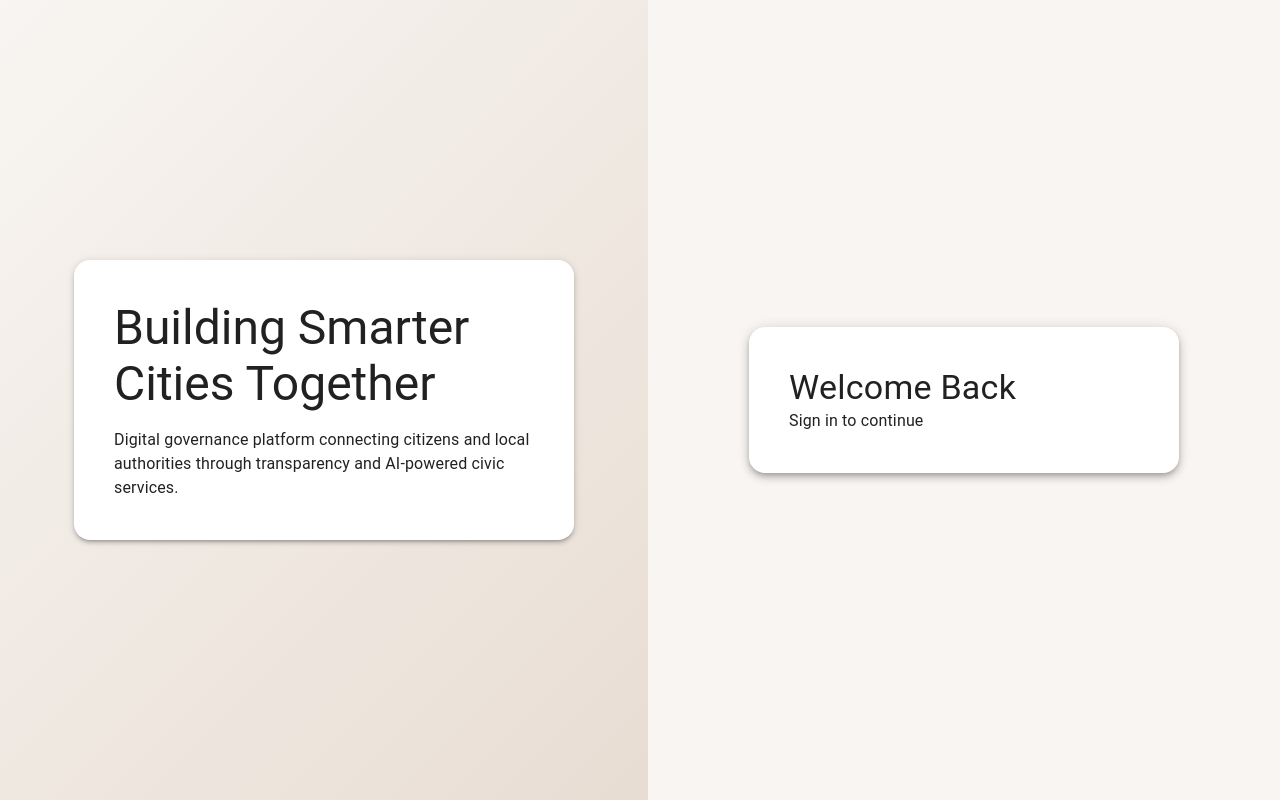
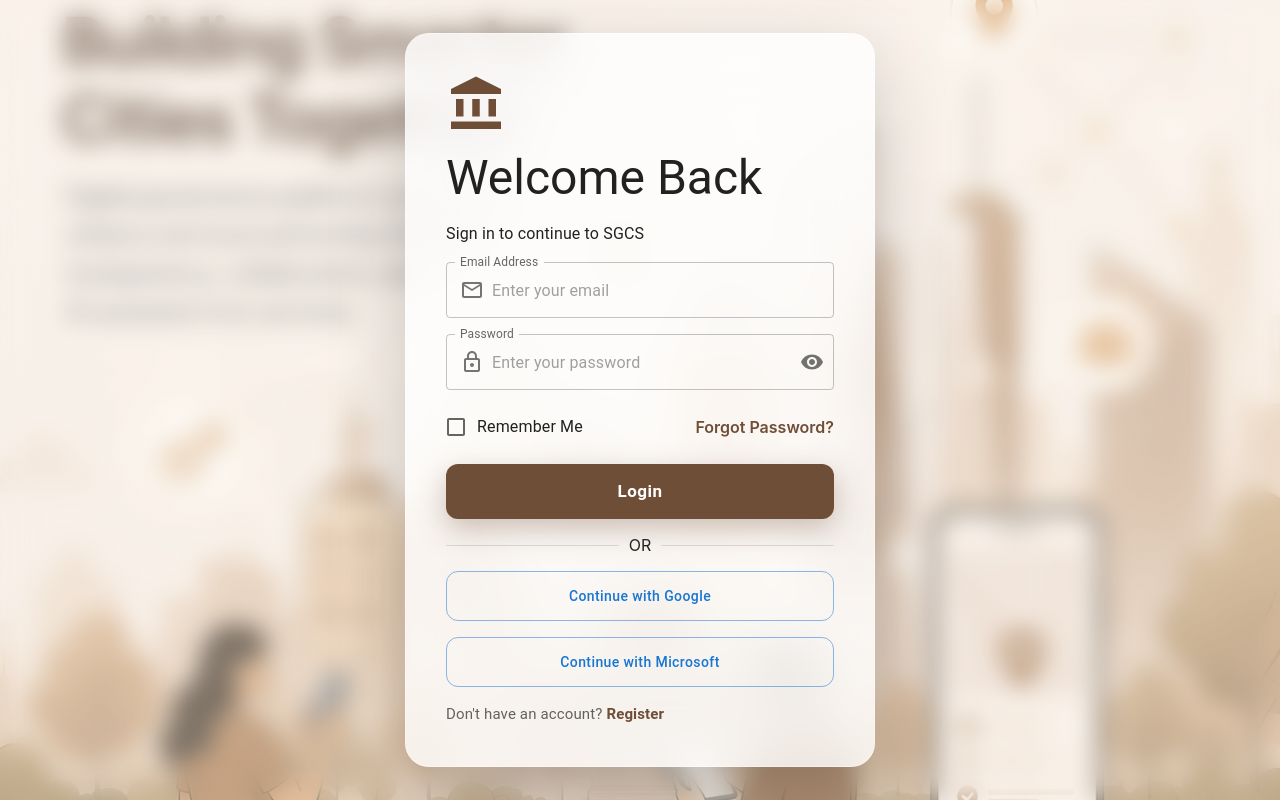
Before and after one commit to mahi2003-123/Smart_Governance_And_Civic_Corporation_System, a React (Vite) app: page / in a window 1280 px wide. Built offline with nearby package versions, Linux system fonts and the light colour scheme.

Commit message:
working with the login.tsx

```diff
--- a/src/pages/auth/Login.tsx
+++ b/src/pages/auth/Login.tsx
@@ -1,87 +1,261 @@
+import { useState } from "react";
+
 import {
   Box,
   Paper,
   Typography,
+  TextField,
+  Button,
+  Checkbox,
+  FormControlLabel,
+  Link,
+  Divider,
+  Stack,
+  IconButton,
+  InputAdornment,
 } from "@mui/material";
 
+import {
+  AccountBalance,
+  EmailOutlined,
+  LockOutlined,
+  Visibility,
+  VisibilityOff,
+} from "@mui/icons-material";
+
+import heroImage from "../../assets/loginimg.png";
+
 const Login = () => {
+  const [showPassword, setShowPassword] = useState(false);
+
   return (
     <Box
       sx={{
+        width: "100%",
+        minHeight: "100vh",
+        position: "relative",
+        overflow: "hidden",
+
+        backgroundImage: `url(${heroImage})`,
+        backgroundSize: "cover",
+        backgroundPosition: "center",
+        backgroundRepeat: "no-repeat",
+
         display: "flex",
-        minHeight: "100vh",
-        bgcolor: "#F8F5F2",
+        justifyContent: "center",
+        alignItems: "center",
       }}
     >
-      {/* Left Hero Section */}
+      {/* Background Blur */}
       <Box
         sx={{
-          flex: 1,
-          display: { xs: "none", md: "flex" },
-          justifyContent: "center",
-          alignItems: "center",
+          position: "absolute",
+          inset: 0,
+
+          backdropFilter: "blur(12px)",
+          WebkitBackdropFilter: "blur(12px)",
+
           background:
-            "linear-gradient(135deg, #F8F5F2 0%, #E8DDD3 100%)",
-          p: 6,
+            "linear-gradient(rgba(248,245,242,0.35), rgba(248,245,242,0.35))",
+
+          zIndex: 1,
+        }}
+      />
+
+      {/* Login Card */}
+      <Paper
+        elevation={0}
+        sx={{
+          position: "relative",
+          zIndex: 2,
+
+          width: 470,
+          maxWidth: "90%",
+
+          p: 5,
+
+          borderRadius: "24px",
+
+          background: "rgba(255,255,255,0.78)",
+
+          backdropFilter: "blur(25px)",
+          WebkitBackdropFilter: "blur(25px)",
+
+          border: "1px solid rgba(255,255,255,.35)",
+
+          boxShadow:
+            "0 30px 80px rgba(0,0,0,.20)",
         }}
       >
-        <Paper
-          elevation={3}
-          sx={{
-            p: 5,
-            borderRadius: 4,
-            maxWidth: 500,
-          }}
+        <Stack
+          spacing={2}
+          alignItems="center"
         >
+          <AccountBalance
+            sx={{
+              fontSize: 60,
+              color: "#6F4E37",
+            }}
+          />
+
           <Typography
             variant="h3"
-            fontWeight="bold"
-            color="#6F4E37"
-            gutterBottom
-          >
-            Building Smarter
-            <br />
-            Cities Together
-          </Typography>
-
-          <Typography color="text.secondary">
-            Digital governance platform connecting citizens and
-            local authorities through transparency and
-            AI-powered civic services.
-          </Typography>
-        </Paper>
-      </Box>
-
-      {/* Right Login Section */}
-      <Box
-        sx={{
-          flex: 1,
-          display: "flex",
-          justifyContent: "center",
-          alignItems: "center",
-          p: 5,
-        }}
-      >
-        <Paper
-          elevation={5}
-          sx={{
-            width: 430,
-            p: 5,
-            borderRadius: 4,
-          }}
-        >
-          <Typography
-            variant="h4"
-            fontWeight="bold"
+            fontWeight="700"
           >
             Welcome Back
           </Typography>
 
           <Typography color="text.secondary">
-            Sign in to continue
+            Sign in to continue to SGCS
           </Typography>
-        </Paper>
-      </Box>
+                    <TextField
+            fullWidth
+            variant="outlined"
+            label="Email Address"
+            placeholder="Enter your email"
+            margin="normal"
+            slotProps={{
+              input: {
+                startAdornment: (
+                  <InputAdornment position="start">
+                    <EmailOutlined color="action" />
+                  </InputAdornment>
+                ),
+              },
+            }}
+          />
+
+          <TextField
+            fullWidth
+            variant="outlined"
+            label="Password"
+            placeholder="Enter your password"
+            type={showPassword ? "text" : "password"}
+            margin="normal"
+            slotProps={{
+              input: {
+                startAdornment: (
+                  <InputAdornment position="start">
+                    <LockOutlined color="action" />
+                  </InputAdornment>
+                ),
+                endAdornment: (
+                  <InputAdornment position="end">
+                    <IconButton
+                      edge="end"
+                      onClick={() =>
+                        setShowPassword(!showPassword)
+                      }
+                    >
+                      {showPassword ? (
+                        <VisibilityOff />
+                      ) : (
+                        <Visibility />
+                      )}
+                    </IconButton>
+                  </InputAdornment>
+                ),
+              },
+            }}
+          />
+
+          <Box
+            sx={{
+              width: "100%",
+              display: "flex",
+              justifyContent: "space-between",
+              alignItems: "center",
+              mt: 1,
+            }}
+          >
+            <FormControlLabel
+              control={<Checkbox />}
+              label="Remember Me"
+            />
+
+            <Link
+              href="#"
+              underline="hover"
+              sx={{
+                color: "#6F4E37",
+                fontWeight: 600,
+              }}
+            >
+              Forgot Password?
+            </Link>
+          </Box>
+
+          <Button
+            fullWidth
+            variant="contained"
+            sx={{
+              mt: 2,
+              height: 55,
+              borderRadius: 3,
+              fontSize: 17,
+              fontWeight: 700,
+              textTransform: "none",
+              background: "#6F4E37",
+              boxShadow:
+                "0 10px 30px rgba(111,78,55,0.35)",
+              "&:hover": {
+                background: "#5B3F2E",
+              },
+            }}
+          >
+            Login
+          </Button>
+
+          <Divider sx={{ width: "100%", my: 2 }}>
+            OR
+          </Divider>
+
+          <Button
+            fullWidth
+            variant="outlined"
+            sx={{
+              height: 50,
+              borderRadius: 3,
+              textTransform: "none",
+              mb: 2,
+            }}
+          >
+            Continue with Google
+          </Button>
+
+          <Button
+            fullWidth
+            variant="outlined"
+            sx={{
+              height: 50,
+              borderRadius: 3,
+              textTransform: "none",
+            }}
+          >
+            Continue with Microsoft
+          </Button>
+                    <Typography
+            sx={{
+              mt: 3,
+              color: "text.secondary",
+              fontSize: "15px",
+            }}
+          >
+            Don't have an account?{" "}
+            <Link
+              href="/register"
+              underline="hover"
+              sx={{
+                color: "#6F4E37",
+                fontWeight: 700,
+              }}
+            >
+              Register
+            </Link>
+          </Typography>
+
+        </Stack>
+      </Paper>
     </Box>
   );
 };
```
Also changed, not shown: src/assets/loginimg.png (added).
